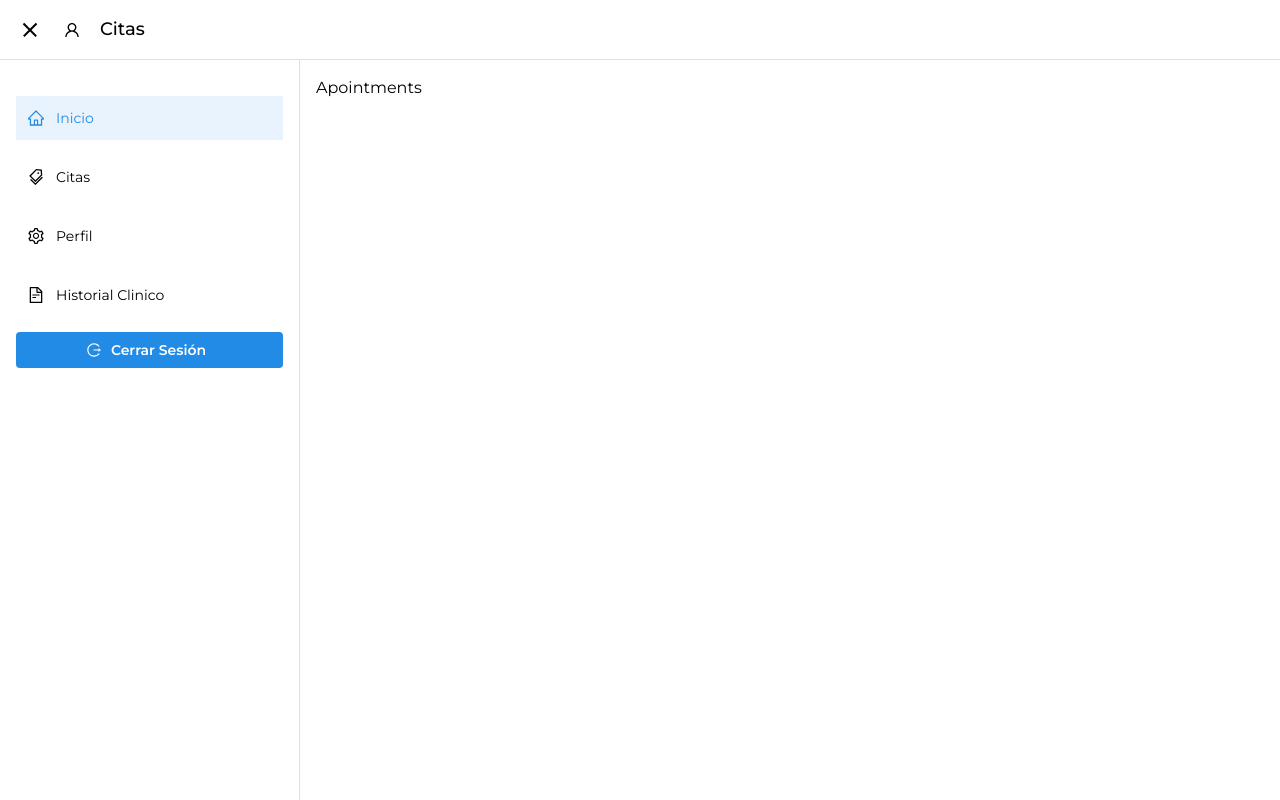
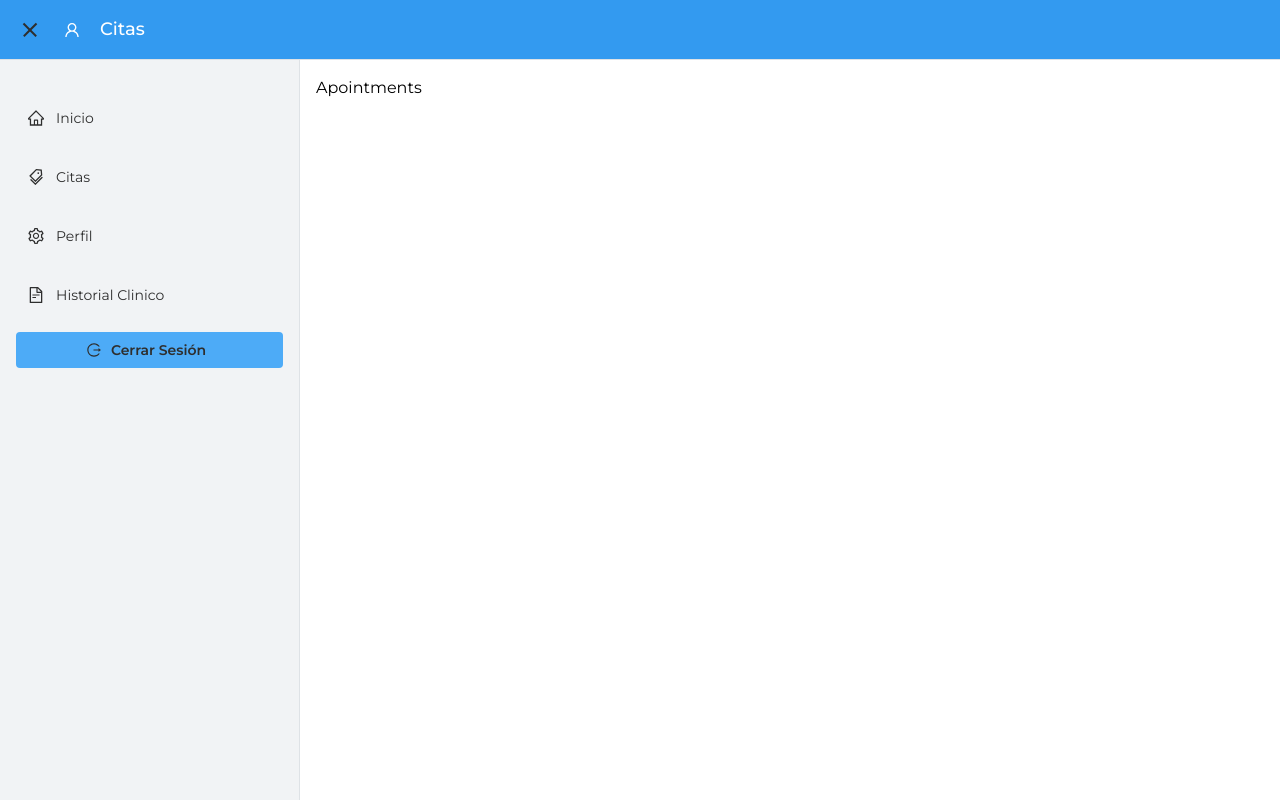
Before and after one commit to alanvviera/DentalSystem, a Next.js app: page /andre/appointments in a window 1280 px wide. Built offline with nearby package versions, Linux system fonts and the light colour scheme.

Commit message:
SideBarMenuLayout Component Full Mantine

```diff
--- a/app/andre/layout.js
+++ b/app/andre/layout.js
@@ -70,7 +70,10 @@ export default function RootLayout({ children }) {
       <body className={montserrat.className}>
       <MantineProvider theme={theme}>
         <AuthProvider>
-          <CollapseDesktop routes={routes}>
+          <CollapseDesktop routes={routes} header_bg={'blue.5'}
+            header_text={'white'} burger_color={'dark'} navbar_bg={'gray.1'} navbar_text={'dark'}
+            logout_button={'blue.4'} logout_text={'dark'}
+          >
             {children}
           </CollapseDesktop>
         </AuthProvider>
--- a/components/SideBarComponent/LayoutAndre.jsx
+++ b/components/SideBarComponent/LayoutAndre.jsx
@@ -6,7 +6,7 @@ import { usePathname } from "next/navigation";
 import Link from 'next/link';
 import { useState } from 'react';
 
-export function CollapseDesktop({children, routes}) {
+export function CollapseDesktop({children, routes, header_bg, header_text,burger_color, navbar_bg, navbar_text, logout_button, logout_text}) {
   const [mobileOpened, { toggle: toggleMobile }] = useDisclosure(true);
   const [desktopOpened, { toggle: toggleDesktop }] = useDisclosure(true);
   const isActive = (param) => usePathname() === param
@@ -33,10 +33,10 @@ export function CollapseDesktop({children, routes}) {
       }}
       padding="md"
     >
-      <AppShell.Header>
+      <AppShell.Header bg={header_bg} c={header_text}>
         <Group h="100%" px="md" gap={'lg'}>
-          <Burger opened={mobileOpened} onClick={toggleMobile} hiddenFrom="sm" size="sm" />
-          <Burger opened={desktopOpened} onClick={toggleDesktop} visibleFrom="sm" size="sm" />
+          <Burger color={burger_color} opened={mobileOpened} onClick={toggleMobile} hiddenFrom="sm" size="sm" />
+          <Burger color={burger_color} opened={desktopOpened} onClick={toggleDesktop} visibleFrom="sm" size="sm" />
           <UserOutlined />
           {NamePath()}
           <Text fw={500} size="lg">
@@ -44,7 +44,7 @@ export function CollapseDesktop({children, routes}) {
           </Text>
         </Group>
       </AppShell.Header>
-      <AppShell.Navbar p="md">
+      <AppShell.Navbar p="md" bg={navbar_bg} c={navbar_text}>
         <Box py={5}>
           {routes.map((item, index)=>(
             <NavLink
@@ -52,16 +52,14 @@ export function CollapseDesktop({children, routes}) {
               my={15}
               component={Link}
               key={index}
-              active={index === active}
               label={item.title}
               href={item.url}
               leftSection={item.icon}
               variant='subtles'
-              color='blue'
-              onClick={()=>setActive(index)}
+              onClick={toggleMobile}
             />
           ))}
-          <Button leftSection={<LogoutOutlined/>} py={10} my={15} fullWidth={true} variant="subtles" color='blue'>Cerrar Sesión</Button>
+          <Button leftSection={<LogoutOutlined/>} py={10} my={15} fullWidth={true} variant='filled' color={logout_button} c={logout_text}>Cerrar Sesión</Button>
         </Box>
       </AppShell.Navbar>
       <AppShell.Main>{children}</AppShell.Main>
```
